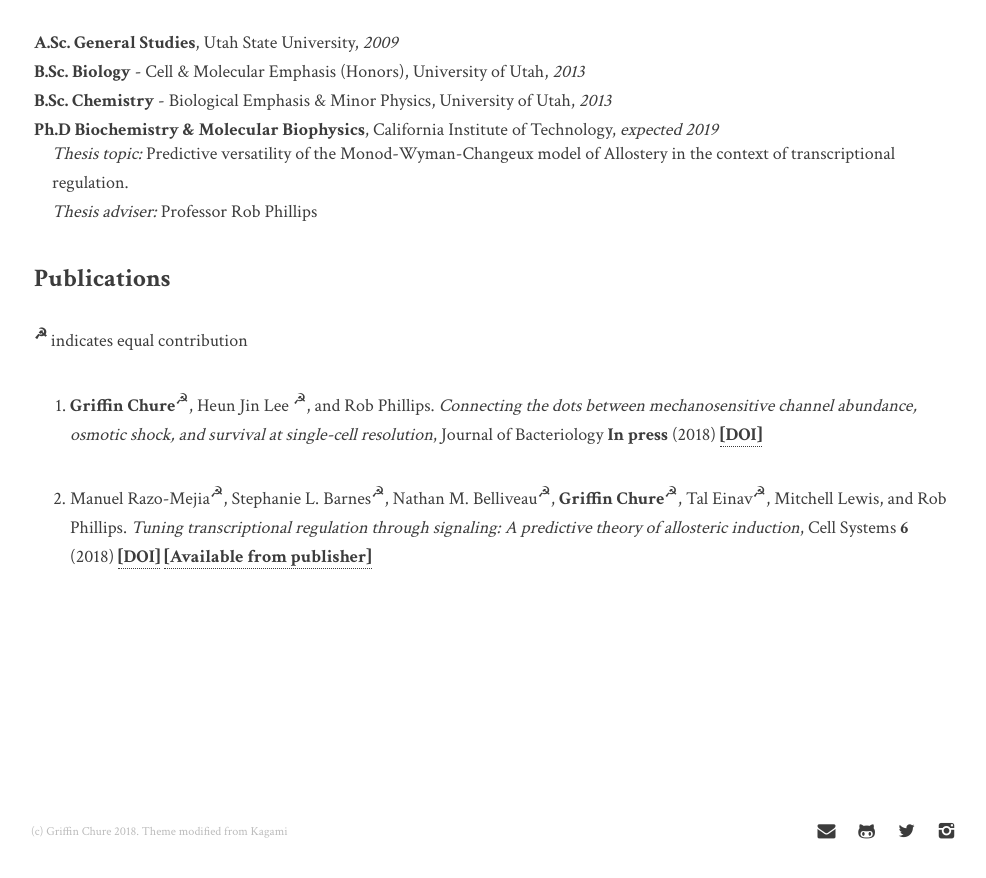
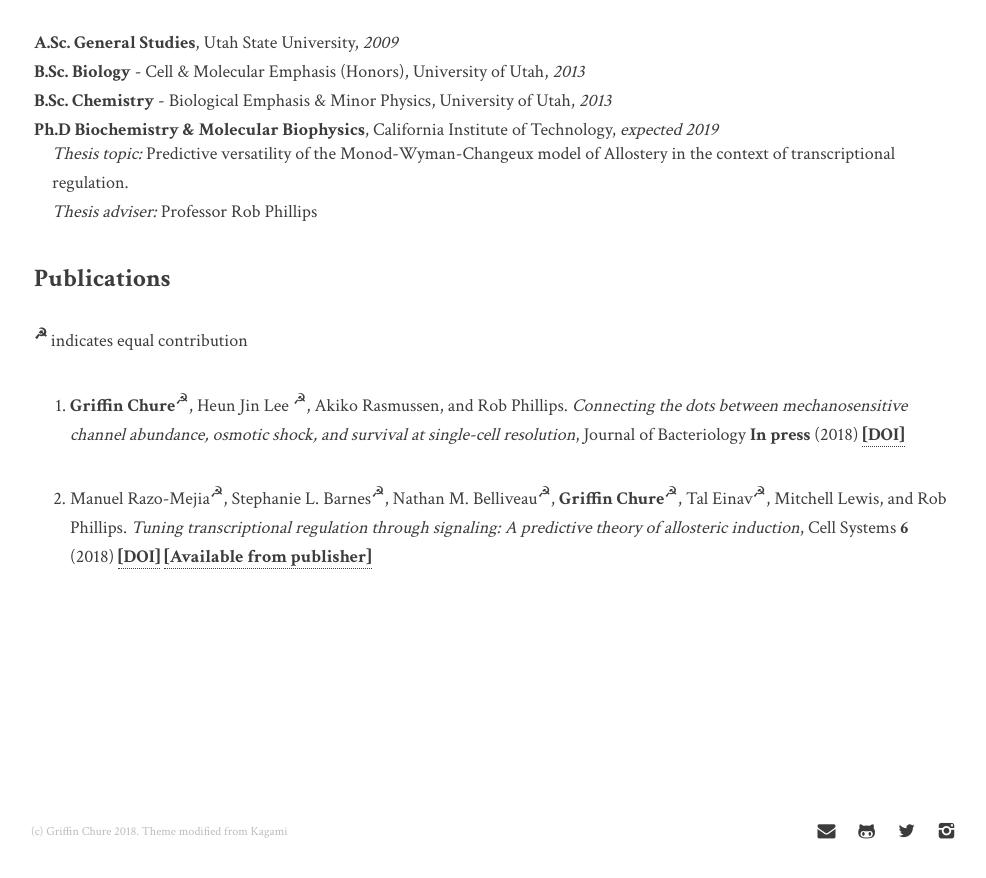
Before and after one commit to gchure/gchure.github.io, a Jekyll site: the page built from _posts/2017-03-07-curriculum_vitae.md, in a window 1280 px wide and 900 px high, scrolled down 720 px. Shown: the top 878 px of the window, without its empty margins (146-1132 px from the left). Built offline with Jekyll 4.4.1, drawn with Linux system fonts in a browser that asks for light colours.

Commit message:
Added Akiko as author

```diff
--- a/_data/pubs.yaml
+++ b/_data/pubs.yaml
@@ -1,6 +1,6 @@
 - pub:
   title: "Connecting the dots between mechanosensitive channel abundance, osmotic shock, and survival at single-cell resolution"
-  authors: "**Griffin Chure**<sup>☭</sup>, Heun Jin Lee <sup>☭</sup>, and Rob Phillips."
+  authors: "**Griffin Chure**<sup>☭</sup>, Heun Jin Lee <sup>☭</sup>, Akiko Rasmussen, and Rob Phillips."
   journal: Journal of Bacteriology
   year: 2018
   volume: In press
```
